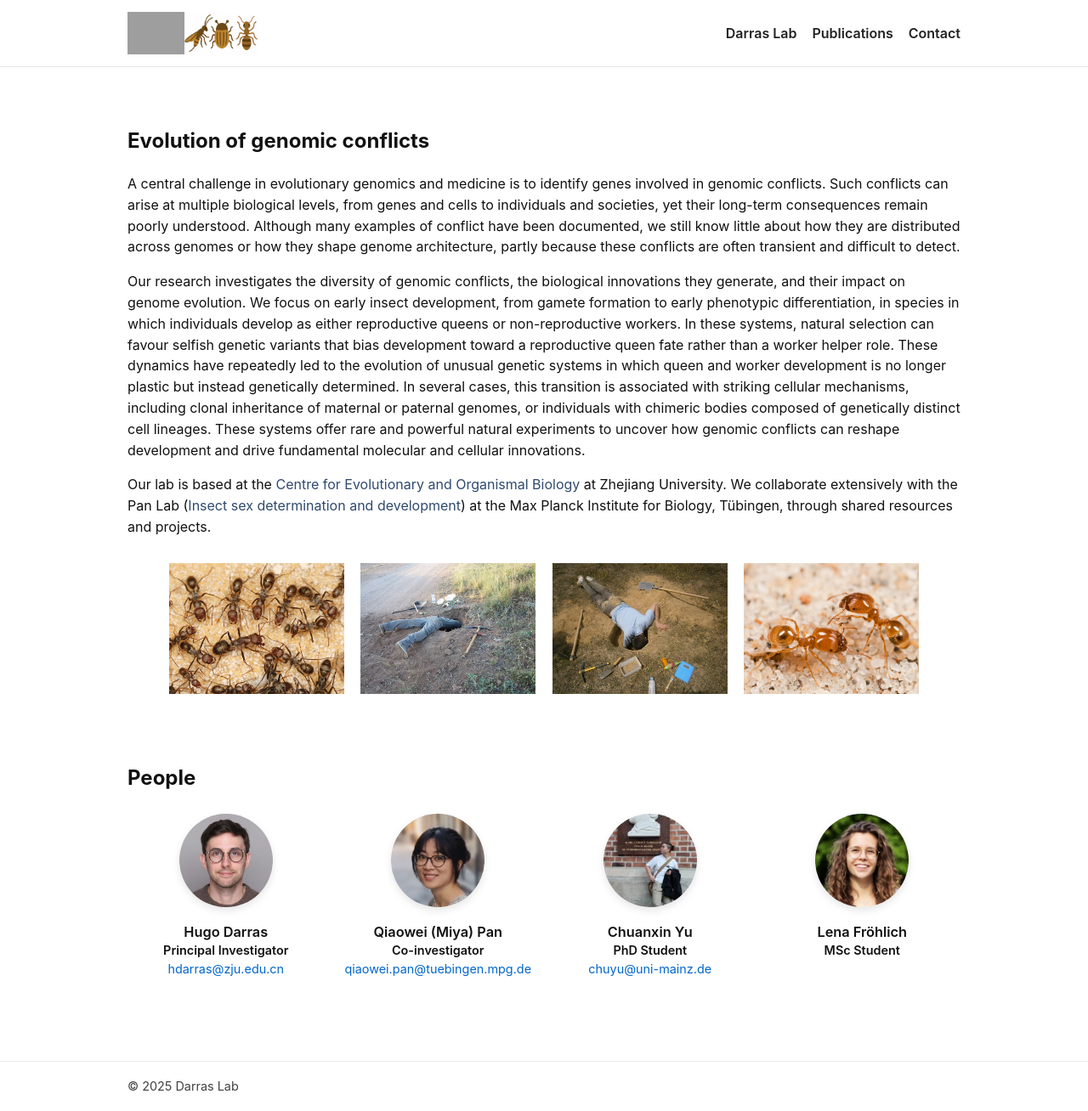
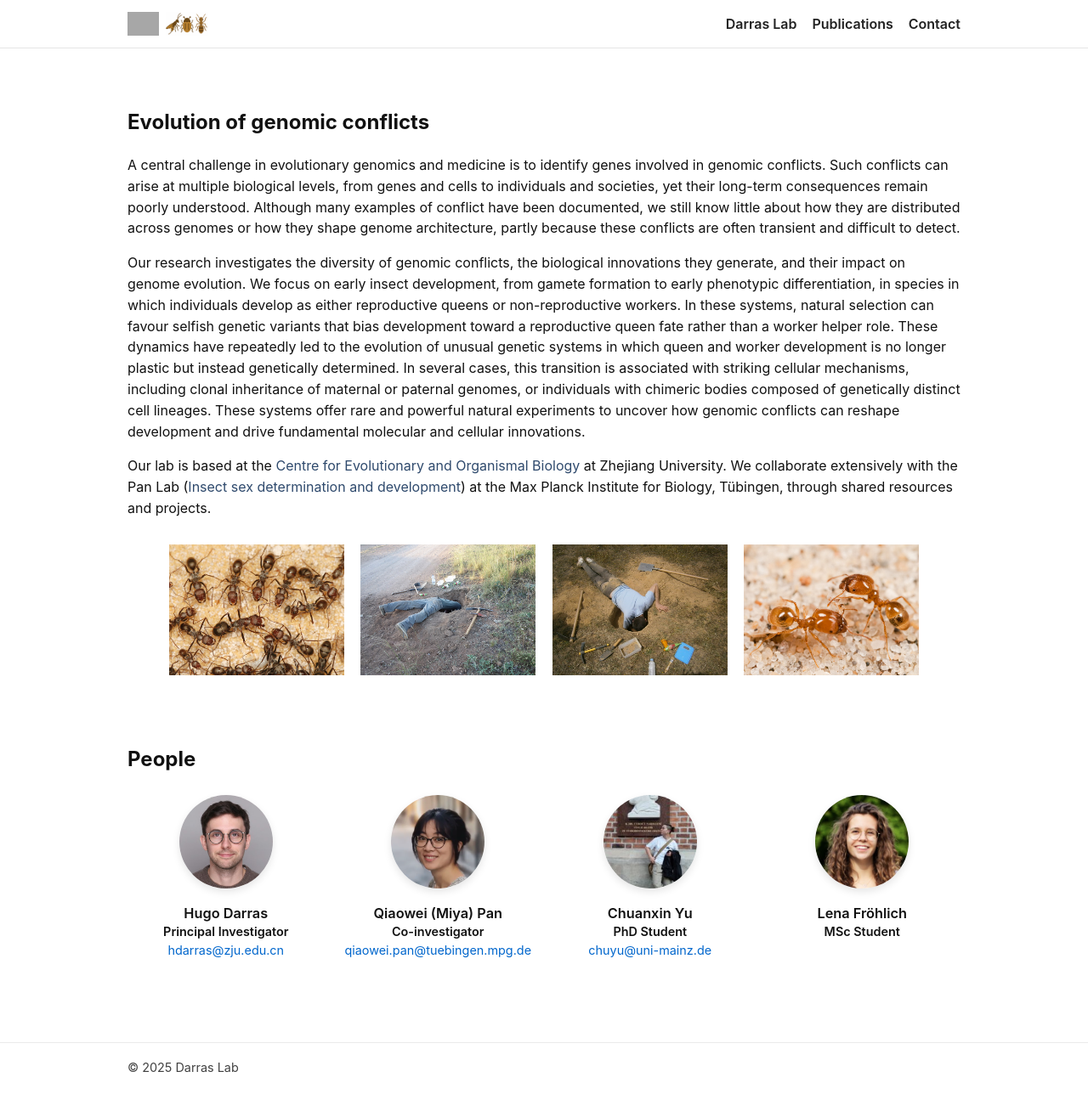
Before and after one commit to lab-darras/lab-darras.github.io, a Jekyll site: the page built from index.md, in a window 1280 px wide and 1308 px high. Shown: the whole window at 85% size. Built offline with Jekyll 4.4.1, drawn with Linux system fonts in a browser that asks for light colours; grey boxes are pictures that could not be loaded.

Commit message:
Update default.html

```diff
--- a/_layouts/default.html
+++ b/_layouts/default.html
@@ -12,15 +12,19 @@
       header { border-bottom: 1px solid rgba(0,0,0,0.10); background: #fff; position: sticky; top: 0; z-index: 50; }
       .nav { display: flex; align-items: center; justify-content: space-between; padding: 14px 0; }
 .brand{
-  text-decoration:none;
-  color:#111;
   display:flex;
   align-items:center;
+  gap:8px;              /* space between the two logos */
+  text-decoration:none;
 }
+
 .site-logo{
-  height:50px;
+  height:28px;          /* same height as before */
   width:auto;
   display:block;
+}
+.secondary-logo{
+  opacity:0.9;
 }
       .menu { display: flex; gap: 18px; align-items: center; }
       .menu a { text-decoration: none; color: #222; font-weight: 600; }
```
